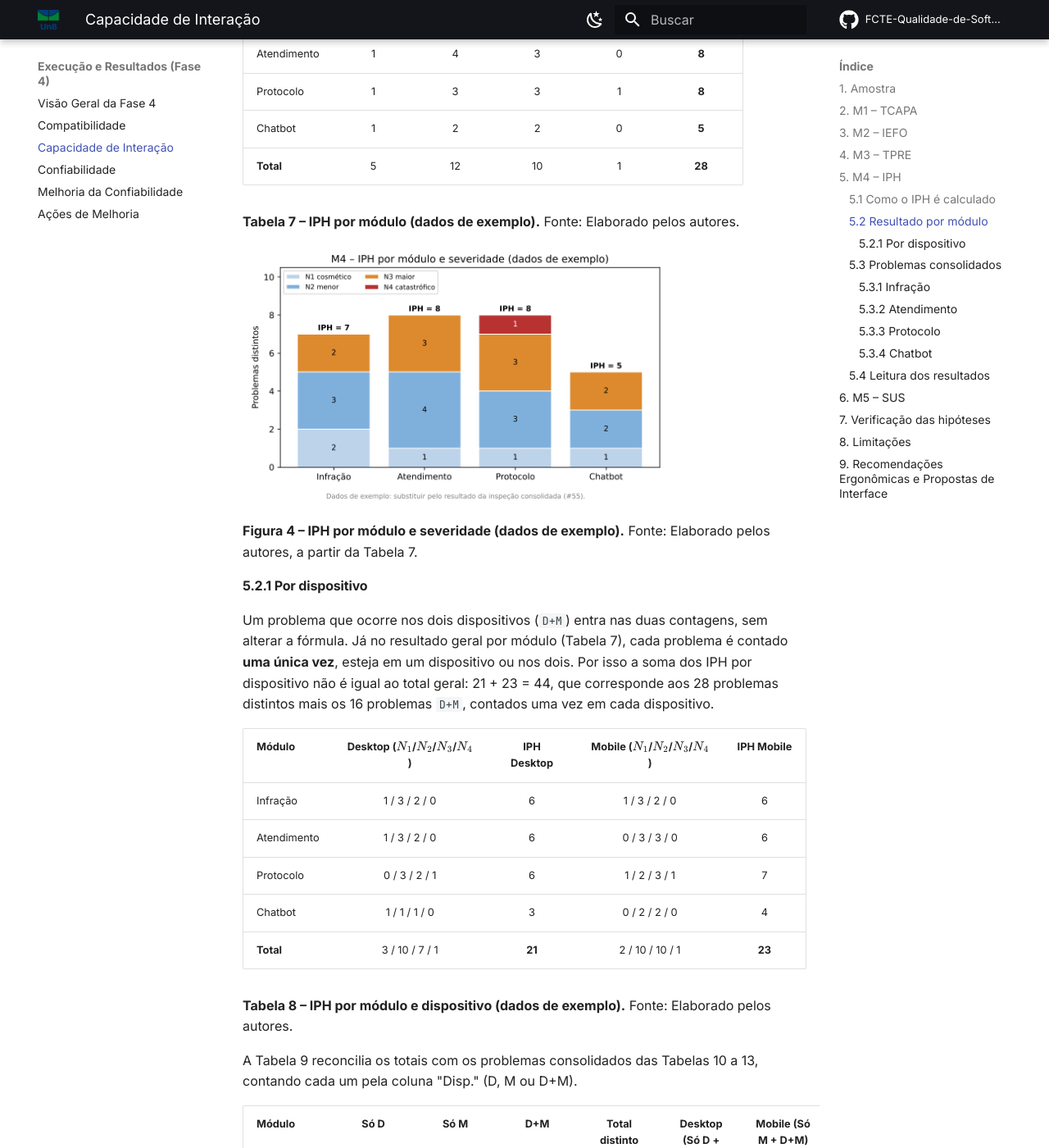
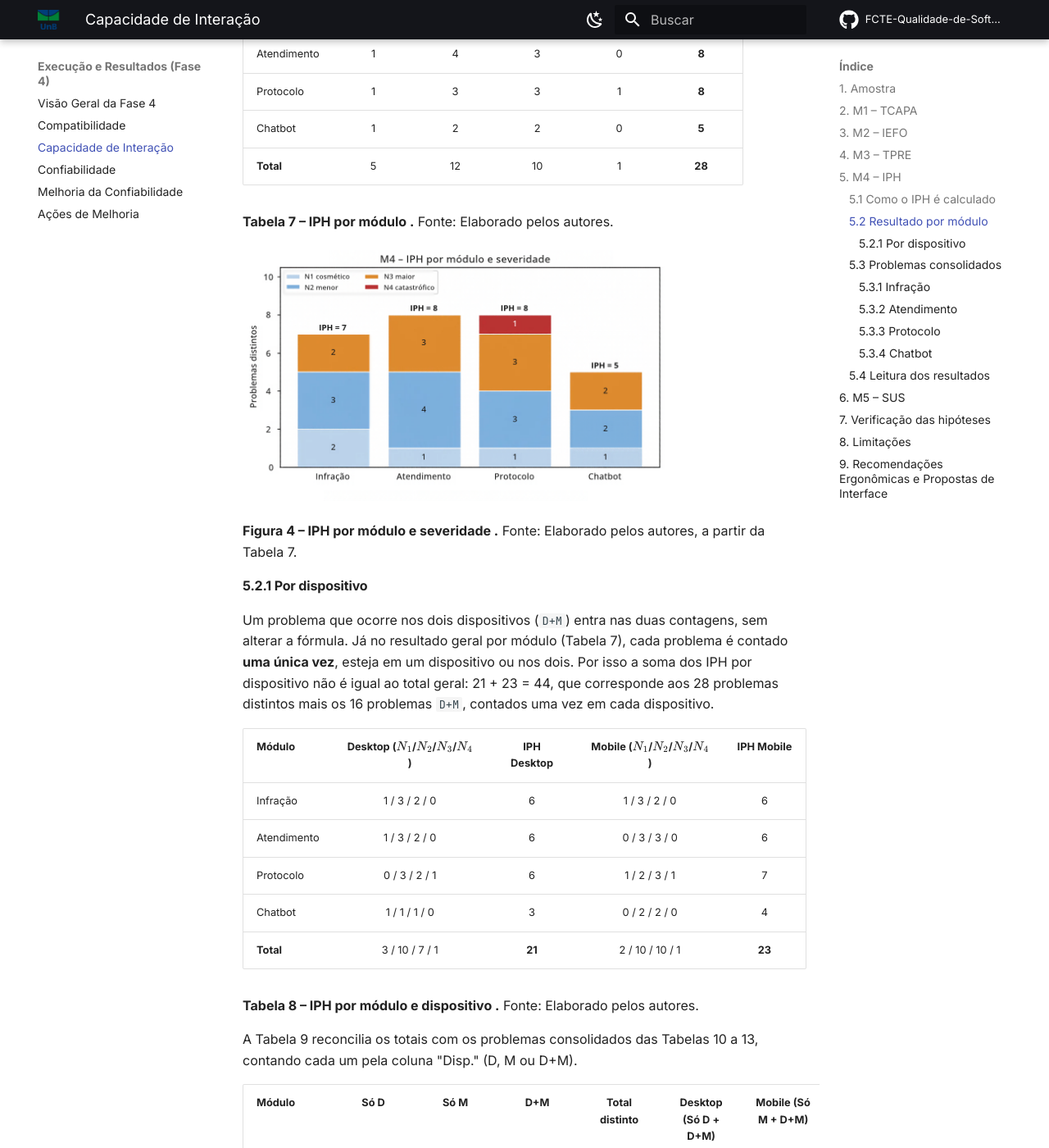
Before and after one commit to FCTE-Qualidade-de-Software-1/2026-2_T02_KAY_MCNULTY, an MkDocs documentation site: the page built from docs/fase4/usabilidade.md, in a window 1280 px wide and 1400 px high, scrolled down 6262 px. Shown: the whole window at 82% size. Built offline with MkDocs 1.6.1 and Material for MkDocs 9.7.7, drawn with Linux system fonts in a browser that asks for light colours; comment, search, counter and statistics services are not loaded; some of the changed text lies outside the part shown.

Commit message:
docs(usabilidade): remove a palavra "dados de exemplo" das tabelas e figuras no documento de usabilidade

```diff
--- a/docs/fase4/usabilidade.md
+++ b/docs/fase4/usabilidade.md
@@ -134,11 +134,11 @@ As heurísticas são indicadas pelo código **NH1** a **NH10**, para não confun
 | Chatbot | 1 | 2 | 2 | 0 | **5** |
 | **Total** | 5 | 12 | 10 | 1 | **28** |
 
-**Tabela 7 – IPH por módulo (dados de exemplo).** Fonte: Elaborado pelos autores.
+**Tabela 7 – IPH por módulo .** Fonte: Elaborado pelos autores.
 
 ![IPH por módulo e severidade](../img/usabilidade/resultados/m4-iph-modulo-severidade.png){ width="520" }
 
-**Figura 4 – IPH por módulo e severidade (dados de exemplo).** Fonte: Elaborado pelos autores, a partir da Tabela 7.
+**Figura 4 – IPH por módulo e severidade .** Fonte: Elaborado pelos autores, a partir da Tabela 7.
 
 #### 5.2.1 Por dispositivo
 
@@ -152,7 +152,7 @@ Um problema que ocorre nos dois dispositivos (`D+M`) entra nas duas contagens, s
 | Chatbot | 1 / 1 / 1 / 0 | 3 | 0 / 2 / 2 / 0 | 4 |
 | **Total** | 3 / 10 / 7 / 1 | **21** | 2 / 10 / 10 / 1 | **23** |
 
-**Tabela 8 – IPH por módulo e dispositivo (dados de exemplo).** Fonte: Elaborado pelos autores.
+**Tabela 8 – IPH por módulo e dispositivo .** Fonte: Elaborado pelos autores.
 
 A Tabela 9 reconcilia os totais com os problemas consolidados das Tabelas 10 a 13, contando cada um pela coluna "Disp." (D, M ou D+M).
 
@@ -164,7 +164,7 @@ A Tabela 9 reconcilia os totais com os problemas consolidados das Tabelas 10 a 1
 | Chatbot | 1 | 2 | 2 | 5 | 3 | 4 |
 | **Total** | 5 | 7 | **16** | **28** | **21** | **23** |
 
-**Tabela 9 – Reconciliação entre o IPH geral e o IPH por dispositivo (dados de exemplo).** Fonte: Elaborado pelos autores.
+**Tabela 9 – Reconciliação entre o IPH geral e o IPH por dispositivo .** Fonte: Elaborado pelos autores.
 
 Os 16 problemas `D+M` são: CONS-INF-001 a 005; CONS-ATE-001, 002, 004 e 005; CONS-PRO-001, 002, 003, 005 e 007; CONS-BOT-003 e 004. Conferência: 5 + 7 + 16 = 28 problemas distintos; Desktop = 5 + 16 = 21; Mobile = 7 + 16 = 23; 21 + 23 = 44 = 28 + 16.
 
@@ -185,7 +185,7 @@ Legenda de dispositivo: **D** = Desktop, **M** = Mobile, **D+M** = ambos.
 | CONS-INF-006 | D | Histórico de Infrações | NH8 | O texto explicativo acima da lista é longo e empurra a lista para fora da primeira tela. | 1 |
 | CONS-INF-007 | M | Débitos | NH4 | O botão de voltar fica em posição diferente da usada nas demais telas. | 1 |
 
-**Tabela 10 – Problemas do módulo Infração (dados de exemplo).** Fonte: Elaborado pelos autores.
+**Tabela 10 – Problemas do módulo Infração .** Fonte: Elaborado pelos autores.
 
 #### 5.3.2 Atendimento
 
@@ -200,7 +200,7 @@ Legenda de dispositivo: **D** = Desktop, **M** = Mobile, **D+M** = ambos.
 | CONS-ATE-007 | M | Unidade | NH7 | A lista de unidades é longa e não tem busca nem filtro. | 2 |
 | CONS-ATE-008 | D | Etapas do formulário | NH4 | Os botões "Avançar" e "Continuar" são usados com o mesmo sentido em etapas diferentes. | 1 |
 
-**Tabela 11 – Problemas do módulo Atendimento (dados de exemplo).** Fonte: Elaborado pelos autores.
+**Tabela 11 – Problemas do módulo Atendimento .** Fonte: Elaborado pelos autores.
 
 #### 5.3.3 Protocolo
 
@@ -215,7 +215,7 @@ Legenda de dispositivo: **D** = Desktop, **M** = Mobile, **D+M** = ambos.
 | CONS-PRO-007 | D+M | Menu | NH4 | A opção "Protocoloe" aparece repetida em dois níveis seguidos do menu. | 2 |
 | CONS-PRO-008 | M | Nova solicitação | NH8 | Os rótulos dos cartões de tipo de solicitação aparecem cortados. | 1 |
 
-**Tabela 12 – Problemas do módulo Protocolo (dados de exemplo).** Fonte: Elaborado pelos autores.
+**Tabela 12 – Problemas do módulo Protocolo .** Fonte: Elaborado pelos autores.
 
 #### 5.3.4 Chatbot
 
@@ -227,7 +227,7 @@ Legenda de dispositivo: **D** = Desktop, **M** = Mobile, **D+M** = ambos.
 | CONS-BOT-004 | D+M | Início da conversa | NH6 | Não há sugestões de perguntas, e o usuário precisa formular tudo do zero. | 2 |
 | CONS-BOT-005 | D | Ícone do assistente | NH4 | O ícone muda de posição entre páginas do portal. | 1 |
 
-**Tabela 13 – Problemas do módulo Chatbot (dados de exemplo).** Fonte: Elaborado pelos autores.
+**Tabela 13 – Problemas do módulo Chatbot .** Fonte: Elaborado pelos autores.
 
 ### 5.4 Leitura dos resultados
 
```
Also changed, not shown: docs/img/usabilidade/resultados/m4-iph-modulo-severidade.png.
